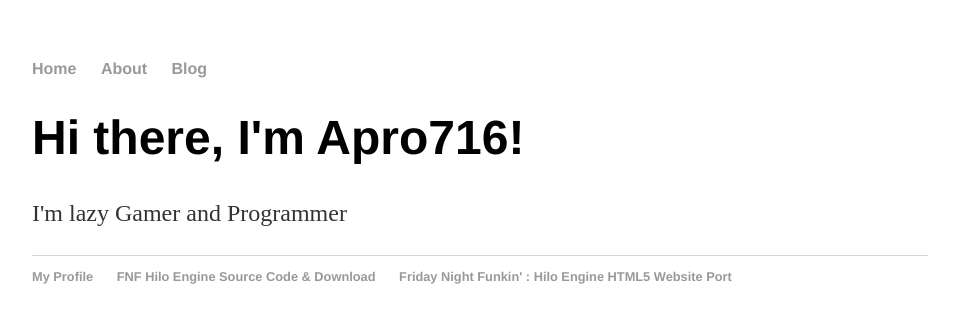
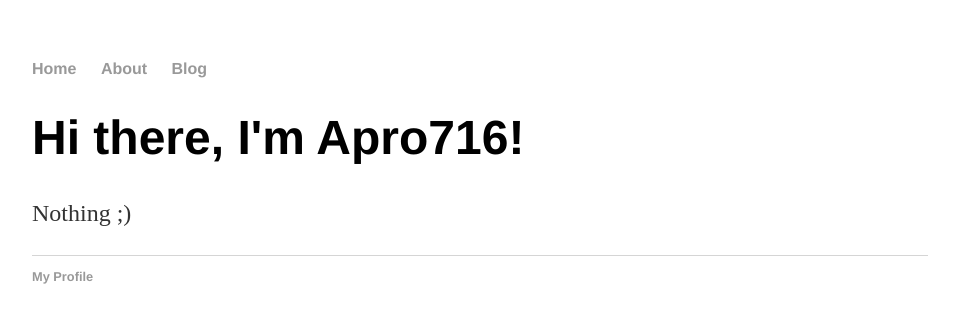
Before and after one commit to APRO716/Apro716.github.io, a plain HTML site: page index.html in a window 1280 px wide. Shown: the whole page, without its empty margins (160-1119 px from the left). Drawn offline with Linux system fonts and the light colour scheme.

Commit message:
retired FNF things now bye!

```diff
--- a/index.html
+++ b/index.html
@@ -16,14 +16,12 @@
 		<div class="container">
     		<div class="blurb">
         		<h1>Hi there, I'm Apro716!</h1>
-				<p>I'm lazy Gamer and Programmer</p>
+				<p>Nothing ;)</p>
     		</div><!-- /.blurb -->
 		</div><!-- /.container -->
 		<footer>
     		<ul>
         		<li><a href="https://github.com/APRO716">My Profile</a></li>
-			<li><a href="https://github.com/APRO716/FNF-Hilo-Engine">FNF Hilo Engine Source Code & Download</a></li>
-			<li><a href="https://apro716.github.io/FNF-Hilo-Engine-HTML5-Version/">Friday Night Funkin' : Hilo Engine HTML5 Website Port</a></li>
 			</ul>
 		</footer>
 	</body>
```
